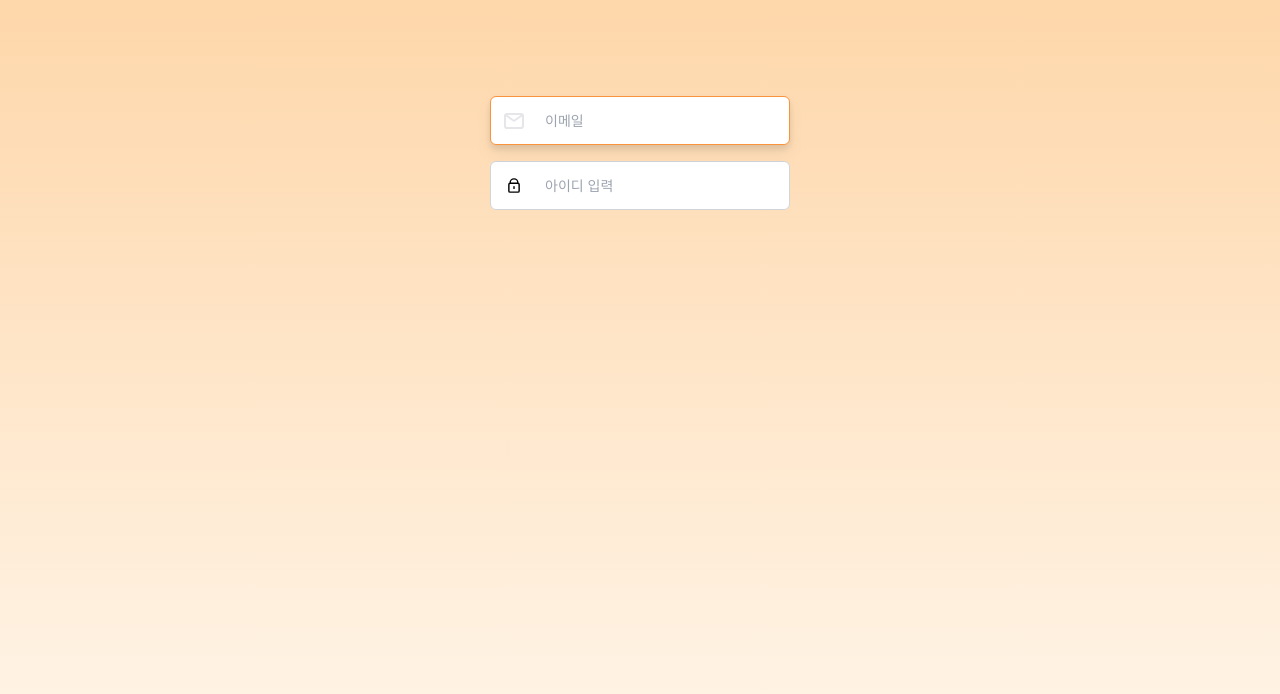
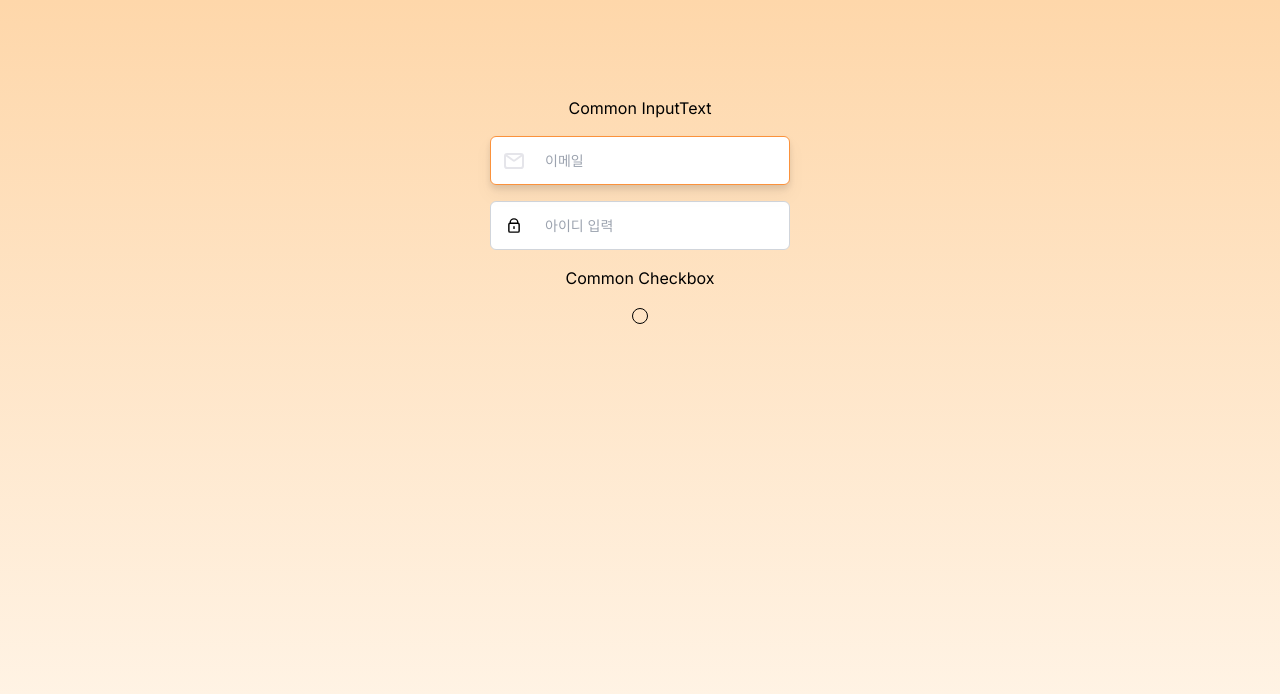
Before and after one commit to hyeokii/Dongbi_FE, a Next.js app: page / in a window 1280 px wide. Shown: the top 694 px of the page. Built offline with nearby package versions, Linux system fonts and the light colour scheme.

Commit message:
feat: Common Checkbox 개발

```diff
--- a/src/app/page.tsx
+++ b/src/app/page.tsx
@@ -1,11 +1,19 @@
+'use client';
 import Image from 'next/image';
 import InputText from '../components/common/InputText';
 import email from '../../public/email.svg';
 import pwd from '../../public/pwd.svg';
+import Checkbox from '../components/common/Checkbox';
+import { useState } from 'react';
 
 export default function Home() {
+  const [isChecked, setIsChecked] = useState(false);
+  const handleCheckboxChange = (event: React.ChangeEvent<HTMLInputElement>) => {
+    setIsChecked(event.target.checked);
+  };
   return (
     <main className="flex min-h-screen flex-col items-center p-24 gap-4">
+      <h1>Common InputText</h1>
       <InputText
         type="text"
         variant={'orange'}
@@ -20,6 +28,12 @@ export default function Home() {
         label="아이디 입력"
         icon={<Image src={pwd} width={12} height={12} alt="icon" />}
       />
+      <h1>Common Checkbox</h1>
+      <Checkbox
+        isDisabled={false}
+        isChecked={isChecked}
+        onChange={handleCheckboxChange}
+      />
     </main>
   );
 }
--- /dev/null
+++ b/src/components/common/Checkbox.tsx
@@ -0,0 +1,30 @@
+import React from 'react';
+
+const Checkbox = ({
+  isDisabled = true,
+  isChecked = true,
+  onChange,
+}: {
+  isDisabled: boolean;
+  isChecked: boolean;
+  // eslint-disable-next-line no-unused-vars
+  onChange: (event: React.ChangeEvent<HTMLInputElement>) => void;
+}) => {
+  return (
+    <div>
+      <label>
+        <input
+          id="checkbox"
+          type="checkbox"
+          value=""
+          disabled={isDisabled}
+          checked={isChecked}
+          onChange={onChange}
+          className="w-4 h-4  rounded-full appearance-none border disabled border-black bg-cover checked:bg-circle-check checked:border-none "
+        />
+      </label>
+    </div>
+  );
+};
+
+export default Checkbox;
--- a/tailwind.config.ts
+++ b/tailwind.config.ts
@@ -24,6 +24,14 @@ const config: Config = {
         130: '1.3',
         140: '1.4',
         150: '1.5',
+      },
+      backgroundImage: {
+        // eslint-disable-next-line quotes
+        'square-check':
+          // eslint-disable-next-line quotes
+          "url('@/public/squareCheck.png')",
+        // eslint-disable-next-line quotes
+        'circle-check': "url('@/public/circleCheck.png')",
       },
     },
   },
```
Also changed, not shown: .eslintrc.json, public/circleCheck.png (added), public/squareCheck.png (added).
